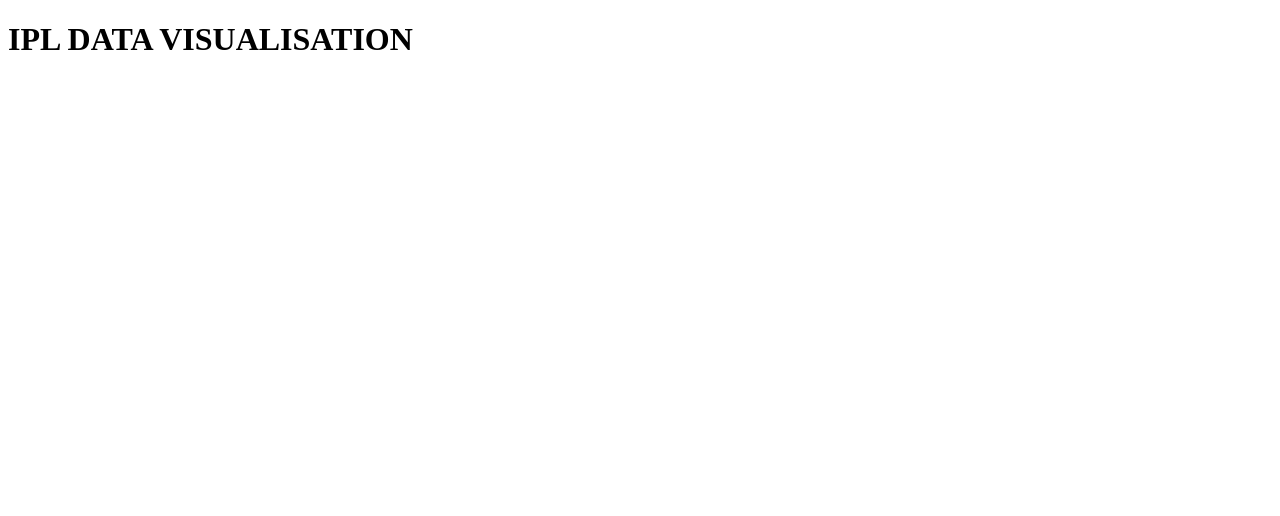
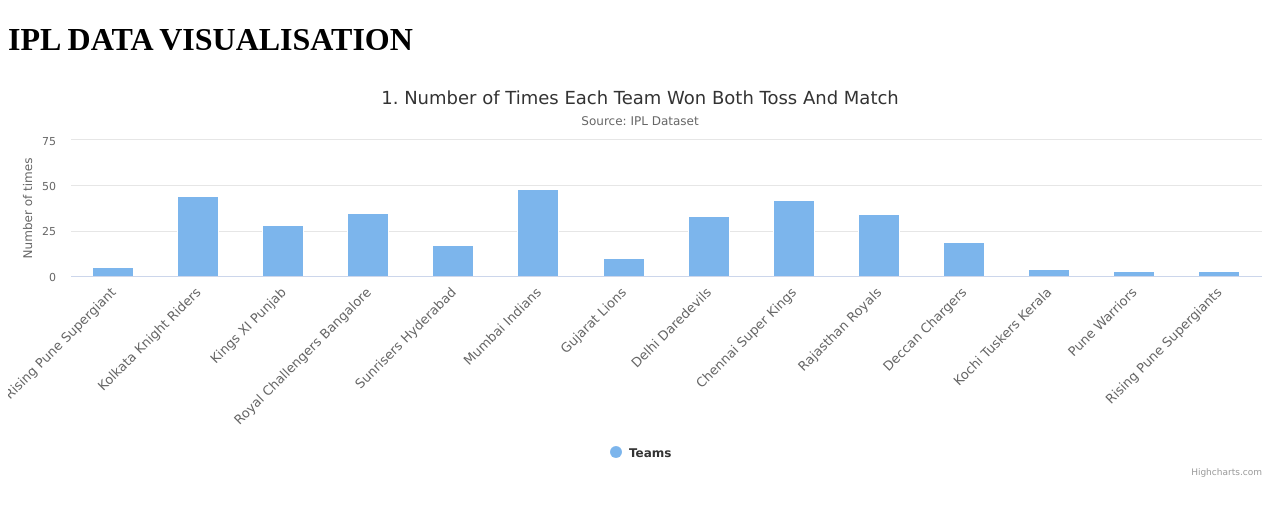
Before and after one commit to Kirteshbansal/ipl-project, a website: page src/public/index.html in a window 1280 px wide. Drawn offline with nearby package versions, Linux system fonts and the light colour scheme.

Commit message:
Add team won both toss and match container

```diff
--- a/src/public/index.html
+++ b/src/public/index.html
@@ -14,7 +14,7 @@
   </header>
 
   <main>
-
+    <div id="teams-won-matches-and-toss" class="graph-style"></div>
   </main>
 
   <script src="https://code.highcharts.com/highcharts.js"></script>
```
